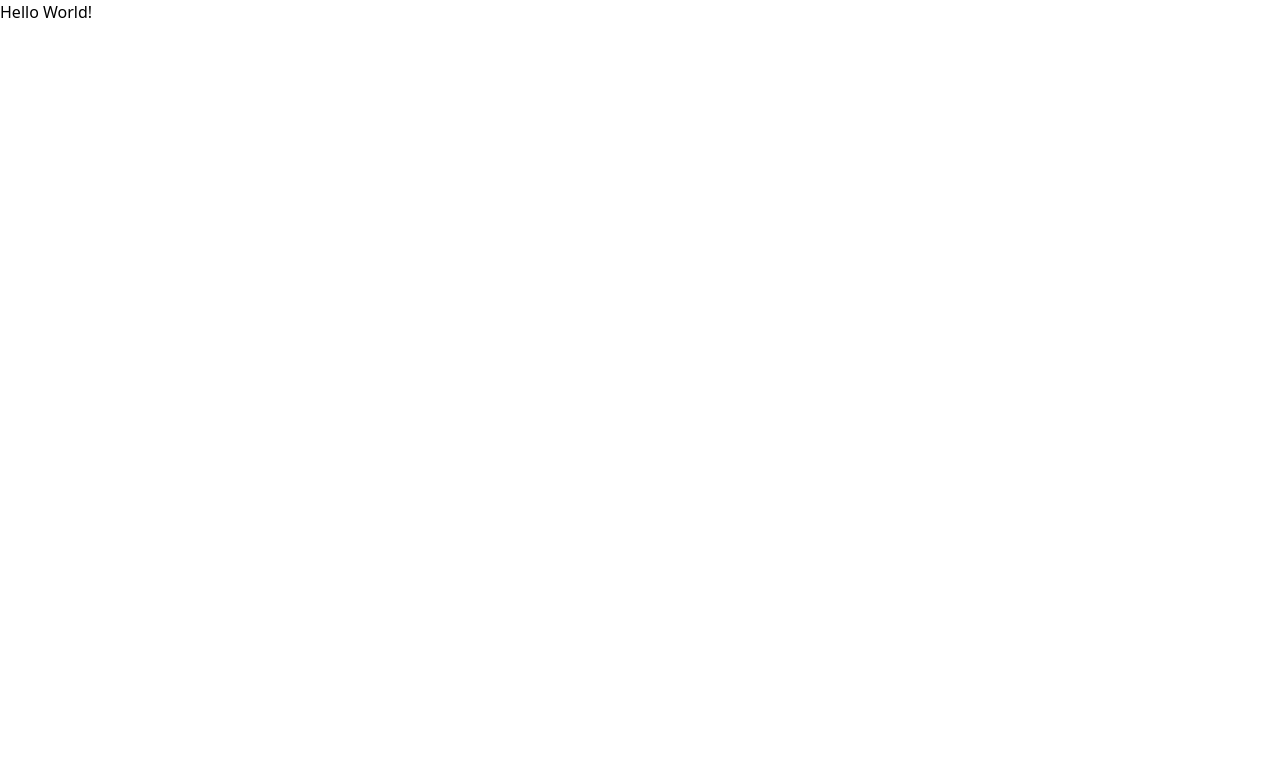
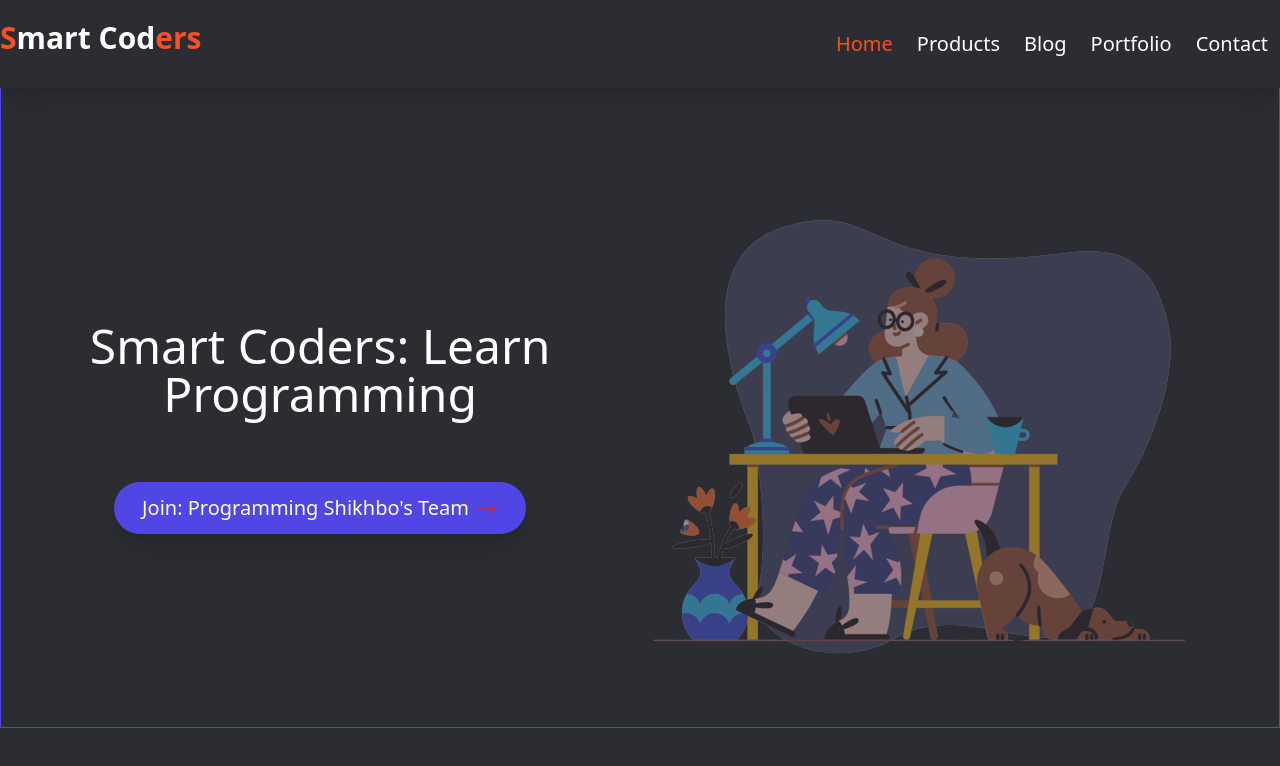
Before and after one commit to Kallol-png/Tailwind-First-Project, a website built with Vite: page index.html in a window 1280 px wide. Built offline with nearby package versions, Linux system fonts and the light colour scheme.

Commit message:
nav and header section

```diff
--- a/index.html
+++ b/index.html
@@ -8,7 +8,40 @@
     <!-- css file link here -->
     <link rel="stylesheet" href="css/main.css">
 </head>
-<body>
-<h1>Hello World!</h1>
+<body class="bg-[#2B2D33]">
+<nav class="bg-[#2B2D33] shadow-xl">
+    <div class="container mx-auto">
+        <div class="sm:flex justify-between items-center py-5">
+            <div class="text-center mb-3">
+                <a href="#" class="text-white text-xl sm:text-3xl font-bold"> <span class="text-[#F65023]">S</span>mart Cod<span class="text-[#F65023]">ers</span></a>
+
+            </div>
+            <ul class="sm:flex text-xl text-white text-center border-t sm:border-none">
+                <li class="mt-4 sm:mt-0"><a href="#" class="p-3 text-[#F65023]">Home</a></li>
+                <li><a href="#" class="p-3 hover:text-[#F65023]">Products</a></li>
+                <li><a href="#" class="p-3 hover:text-[#F65023]">Blog</a></li>
+                <li><a href="#" class="p-3 hover:text-[#F65023]">Portfolio</a></li>
+                <li><a href="#" class="p-3 hover:text-[#F65023]">Contact</a></li>
+
+            </ul>
+        </div>
+    </div>
+</nav>
+
+<header>
+    <div class="container mx-auto border border-indigo-600 border-t-0 sm:flex justify-around items-center text-center text-white h-[80vh] px-10 pt-10">
+        <div>
+            <h1 class="text-2xl sm:text-5xl mb-5 sm:mb-16">Smart Coders: Learn <br> Programming</h1>
+            <button class="bg-indigo-600 px-7 py-3 rounded-full text-xl shadow-xl">Join: Programming Shikhbo's Team <svg xmlns="http://www.w3.org/2000/svg" fill="none" viewBox="0 0 24 24" stroke-width="1.5" stroke="currentColor" class="w-6 h-6 inline-block text-red-600 animate-ping">
+                <path stroke-linecap="round" stroke-linejoin="round" d="M17.25 8.25L21 12m0 0l-3.75 3.75M21 12H3" />
+              </svg>
+               </button>
+
+        </div>
+        <div>
+            <img class="animate-pulse" src="images/hero-img.png" alt="">
+        </div>
+    </div>
+</header>
 </body>
 </html>
```
Also changed, not shown: images/backEnd.png (added), images/client-01.png (added), images/client-02.png (added), images/client-03.png (added), images/client-04.png (added), images/client-05.png (added), images/client-06.png (added), images/client-07.png (added), images/client-08.png (added), images/client-09.png (added), images/frontEnd.png (added), images/hero-img.png (added), images/javascript.png (added).
